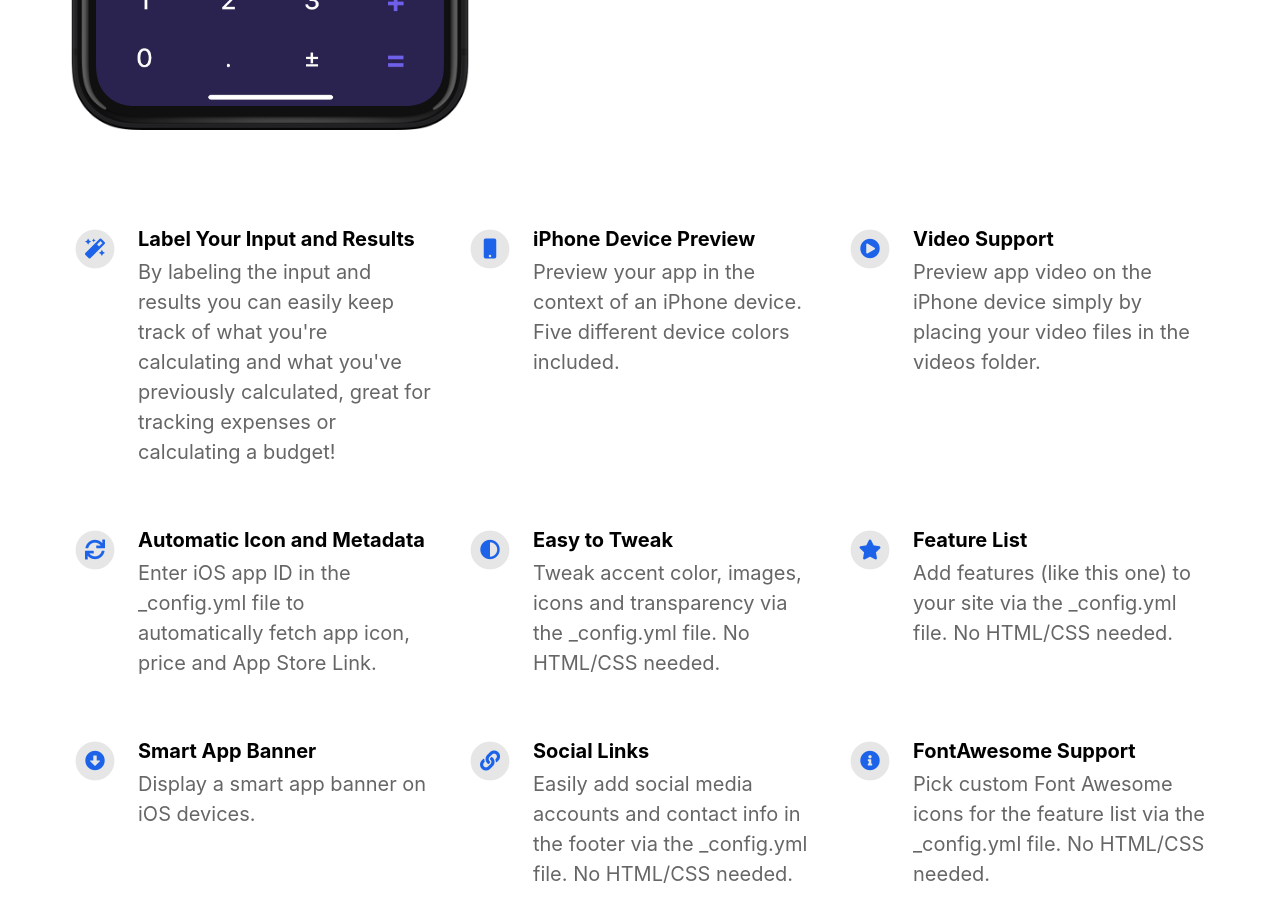
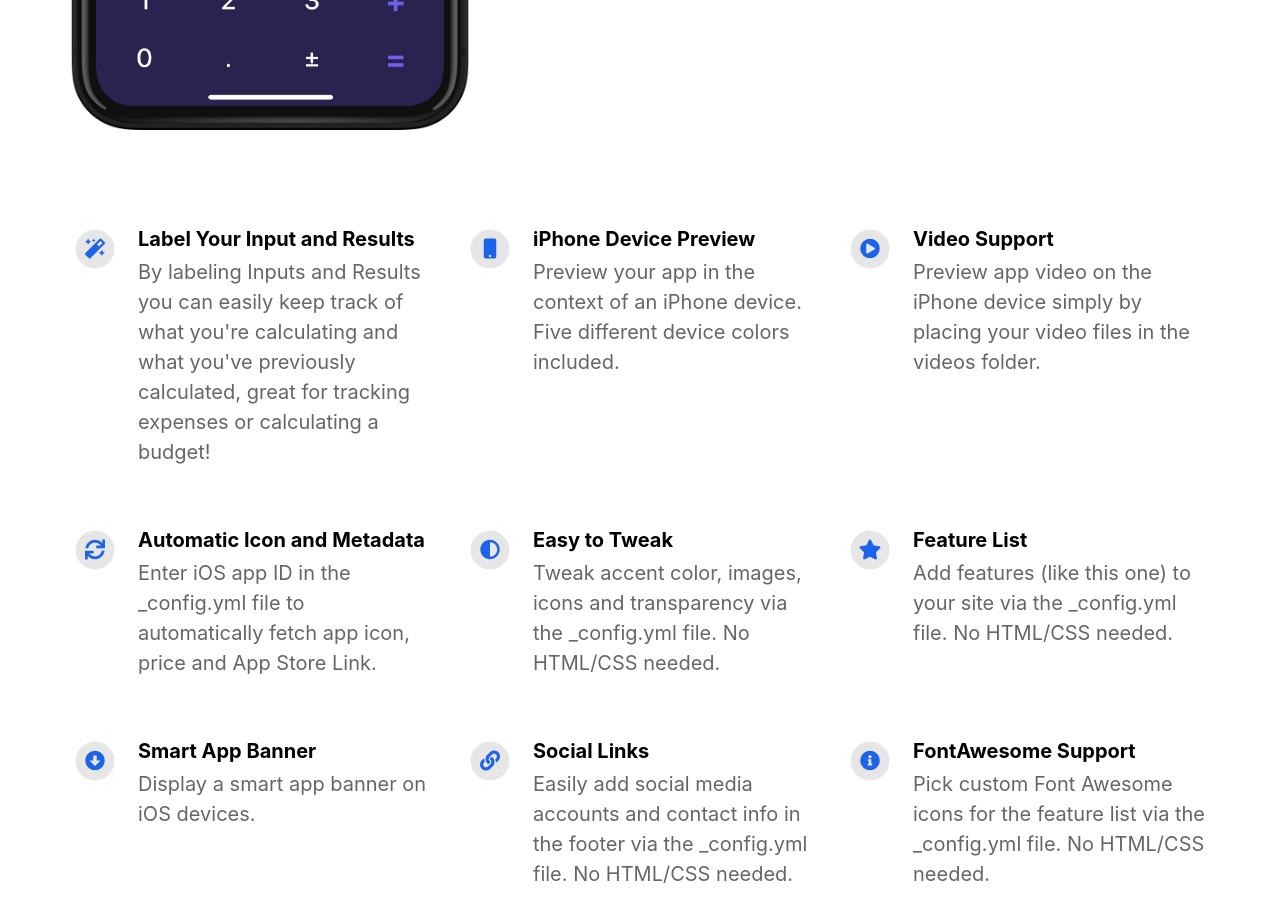
Before and after one commit to calculator-chat/calculator-chat.github.io, a Jekyll site: the page built from index.html, in a window 1280 px wide and 900 px high, scrolled down 855 px. Built offline with Jekyll 4.4.1, drawn with Linux system fonts in a browser that asks for light colours; nearby versions of some CDN libraries; comment, search, counter and statistics services are not loaded.

Commit message:
Update _config.yml

```diff
--- a/_config.yml
+++ b/_config.yml
@@ -36,7 +36,7 @@ youtube_username                          :
 features                                  :
 
   - title                                 : Label Your Input and Results
-    description                           : By labeling the input and results you can easily keep track of what you're calculating and what you've previously calculated, great for tracking expenses or calculating a budget!
+    description                           : By labeling Inputs and Results you can easily keep track of what you're calculating and what you've previously calculated, great for tracking expenses or calculating a budget!
     fontawesome_icon_name                 : magic
 
   - title                                 : iPhone Device Preview
```
